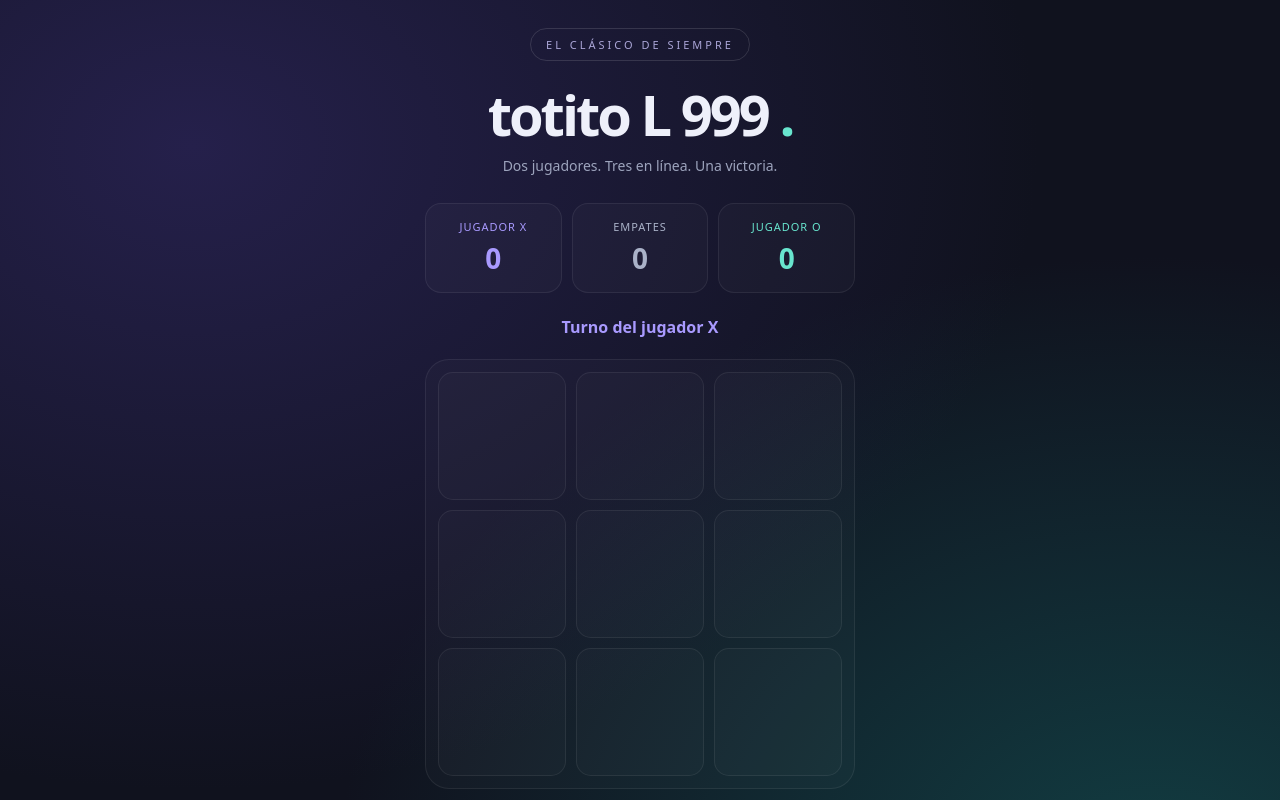
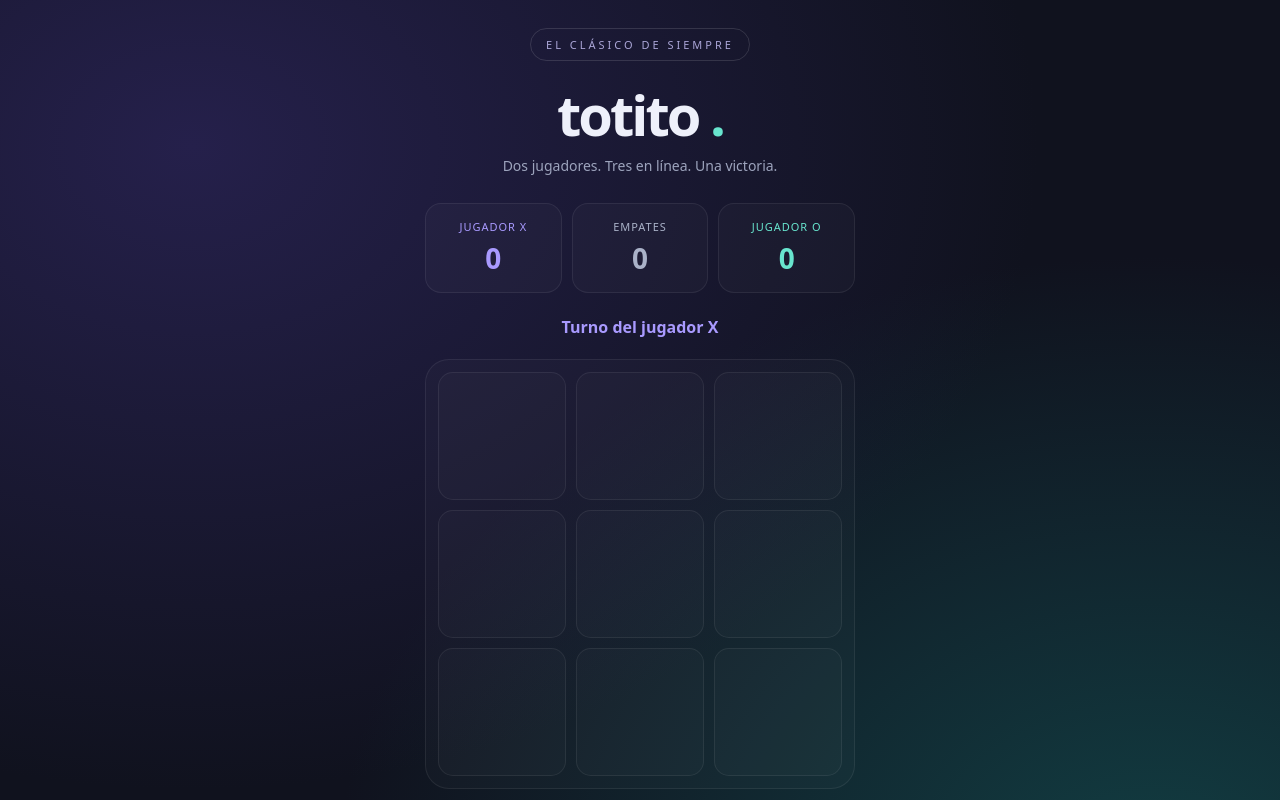
Before and after one commit to dionel965/tictactoe, a plain HTML site: page index.html in a window 1280 px wide. Shown: the top 800 px of the page. Drawn offline with Linux system fonts and the light colour scheme.

Commit message:
Update index.html

```diff
--- a/index.html
+++ b/index.html
@@ -66,7 +66,9 @@
 <body>
 <main>
   <div class="badge">EL CLÁSICO DE SIEMPRE</div>
-  <h1>totito L 999 <span class="o">.</span></h1>
+
+ <!--Aqui se encuentra el titulo del juego-->
+  <h1>totito  <span class="o">.</span></h1>
   <p class="subtitle">Dos jugadores. Tres en línea. Una victoria.</p>
 
   <section class="scores" aria-label="Marcador">
```
